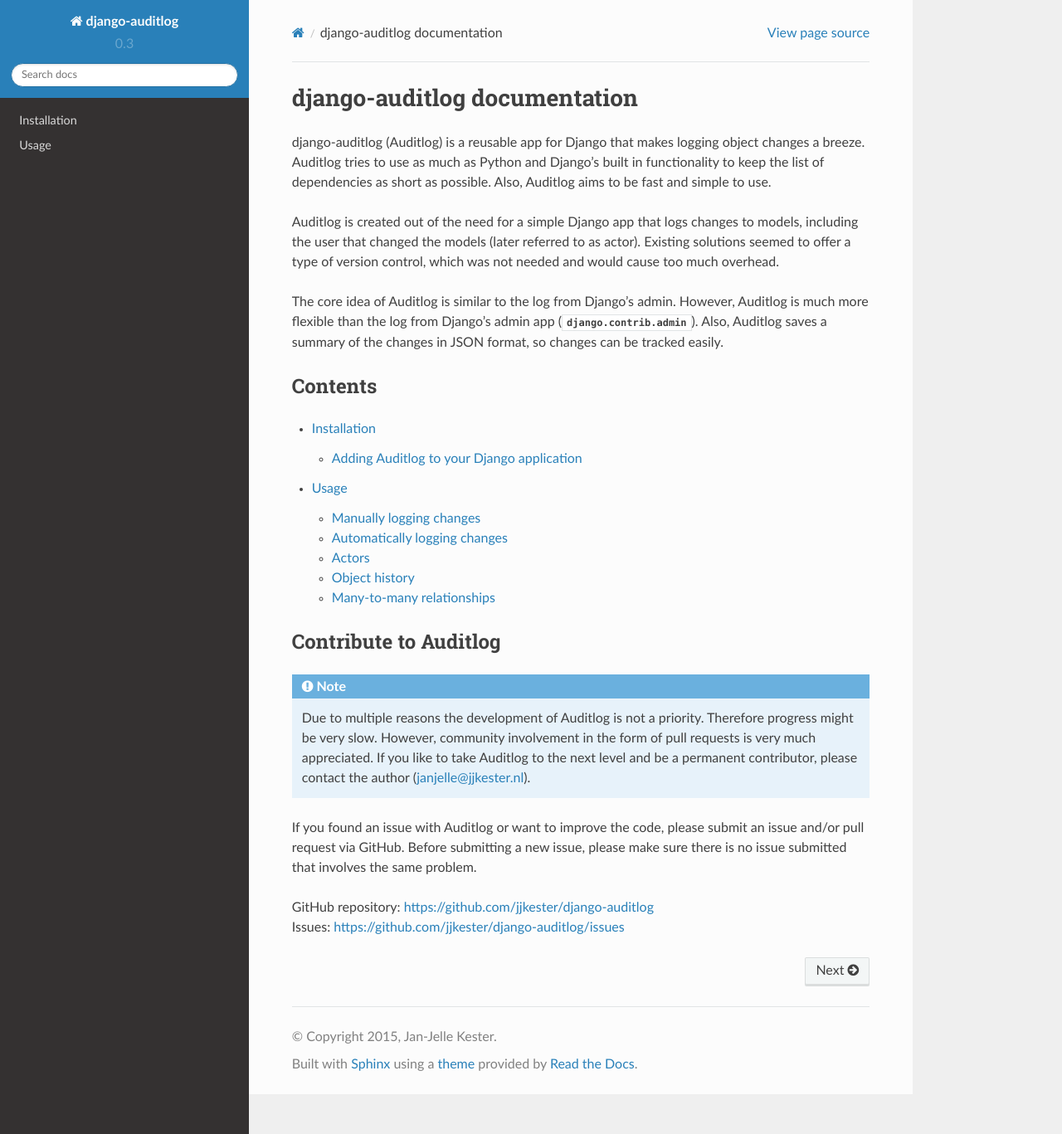
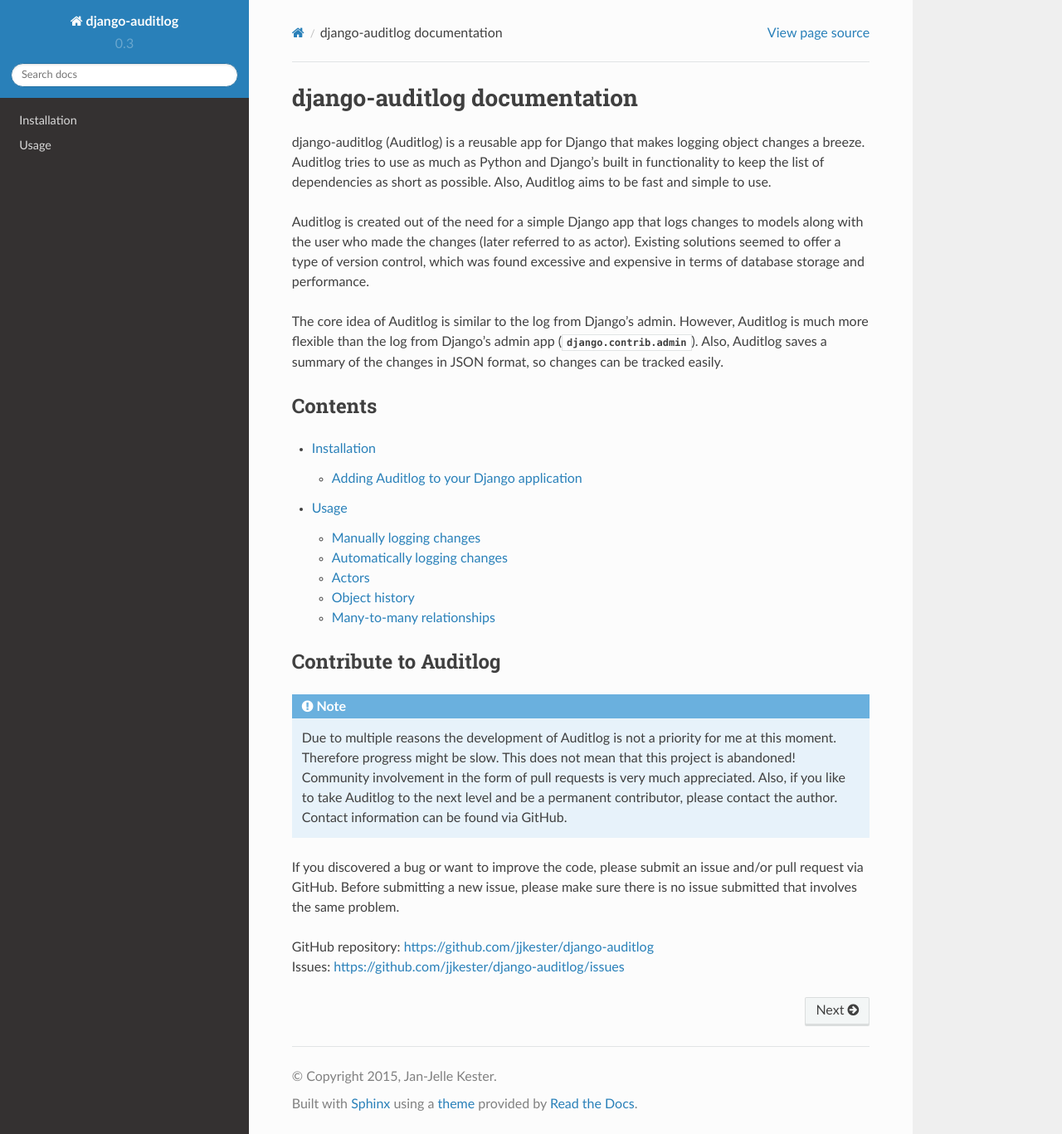
Before and after one commit to jazzband/django-auditlog, a Sphinx documentation site: the page built from docs/source/index.rst, in a window 1280 px wide and 1367 px high. Shown: the whole window at 83% size. Built offline with Sphinx 7.4.7 and the Read the Docs theme 2.0.0, drawn with Linux system fonts in a browser that asks for light colours; pages that are not in the unit, such as notebooks, are missing from menus.

```diff
--- a/docs/source/index.rst
+++ b/docs/source/index.rst
@@ -5,9 +5,9 @@ django-auditlog (Auditlog) is a reusable app for Django that makes logging objec
 use as much as Python and Django's built in functionality to keep the list of dependencies as short as possible. Also,
 Auditlog aims to be fast and simple to use.
 
-Auditlog is created out of the need for a simple Django app that logs changes to models, including the user that changed
-the models (later referred to as actor). Existing solutions seemed to offer a type of version control, which was not
-needed and would cause too much overhead.
+Auditlog is created out of the need for a simple Django app that logs changes to models along with the user who made the
+changes (later referred to as actor). Existing solutions seemed to offer a type of version control, which was found
+excessive and expensive in terms of database storage and performance.
 
 The core idea of Auditlog is similar to the log from Django's admin. However, Auditlog is much more flexible than the
 log from Django's admin app (:py:mod:`django.contrib.admin`). Also, Auditlog saves a summary of the changes in JSON
@@ -28,11 +28,12 @@ Contribute to Auditlog
 ----------------------
 
 .. note::
-   Due to multiple reasons the development of Auditlog is not a priority. Therefore progress might be very slow.
-   However, community involvement in the form of pull requests is very much appreciated. If you like to take Auditlog to
-   the next level and be a permanent contributor, please contact the author (janjelle@jjkester.nl).
+   Due to multiple reasons the development of Auditlog is not a priority for me at this moment. Therefore progress might
+   be slow. This does not mean that this project is abandoned! Community involvement in the form of pull requests is
+   very much appreciated. Also, if you like to take Auditlog to the next level and be a permanent contributor, please
+   contact the author. Contact information can be found via GitHub.
 
-If you found an issue with Auditlog or want to improve the code, please submit an issue and/or pull request via GitHub.
+If you discovered a bug or want to improve the code, please submit an issue and/or pull request via GitHub.
 Before submitting a new issue, please make sure there is no issue submitted that involves the same problem.
 
 | GitHub repository: https://github.com/jjkester/django-auditlog
```
Also changed, not shown: README.md (+3 -5 lines), docs/source/installation.rst (+5 -4 lines).
